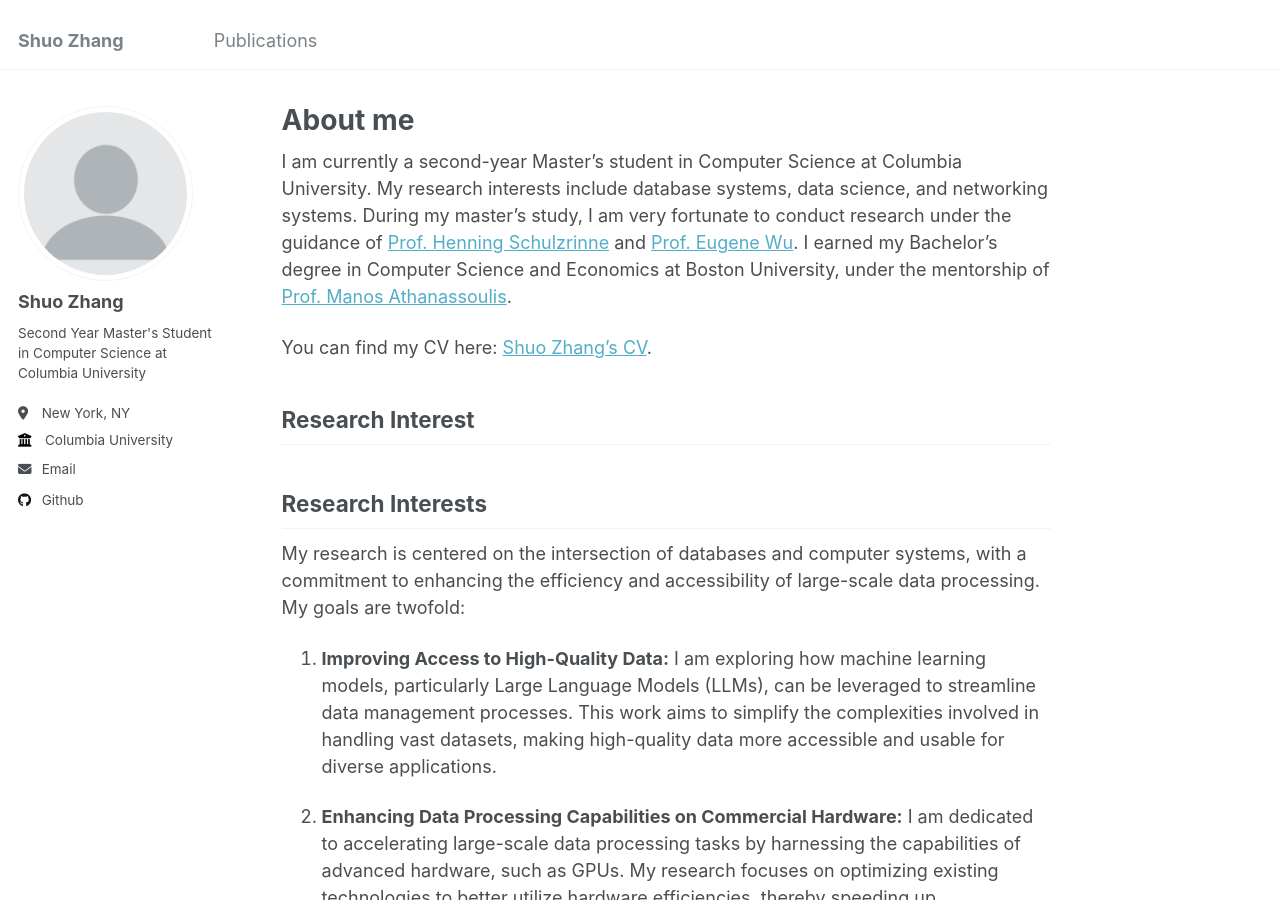
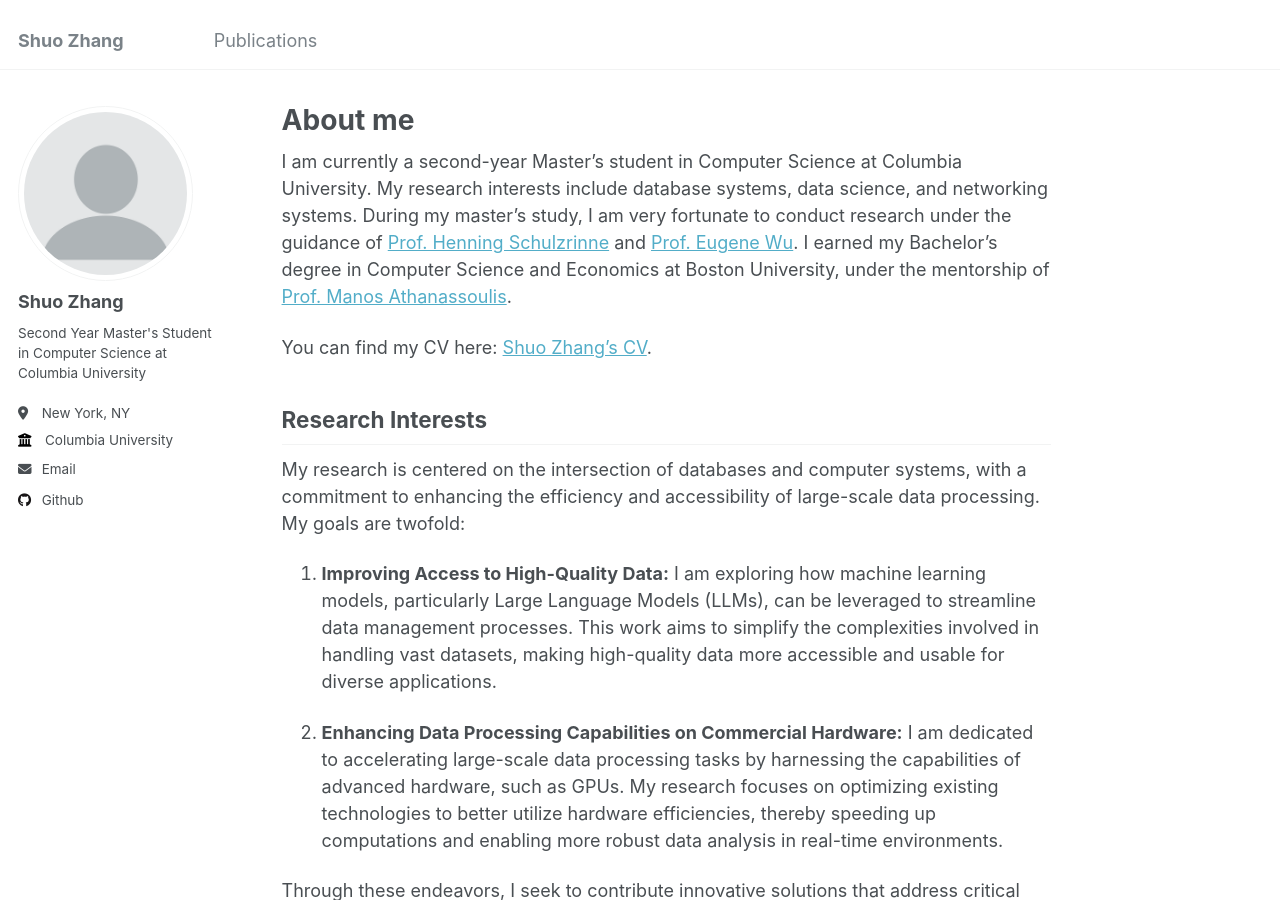
Before and after one commit to Inverse0/Inverse0.github.io, a Jekyll site: the page built from _pages/about.md, in a window 1280 px wide and 900 px high. Built offline with Jekyll 4.4.1, drawn with Linux system fonts in a browser that asks for light colours.

Commit message:
Update about.md

```diff
--- a/_pages/about.md
+++ b/_pages/about.md
@@ -11,9 +11,8 @@ I am currently a second-year Master's student in Computer Science at Columbia Un
 
 You can find my CV here: [Shuo Zhang's CV](../assets/Shuo_Zhang_CV.pdf).
 
-Research Interest
+Research Interests
 ------
-## Research Interests
 
 My research is centered on the intersection of databases and computer systems, with a commitment to enhancing the efficiency and accessibility of large-scale data processing. My goals are twofold:
 
```
